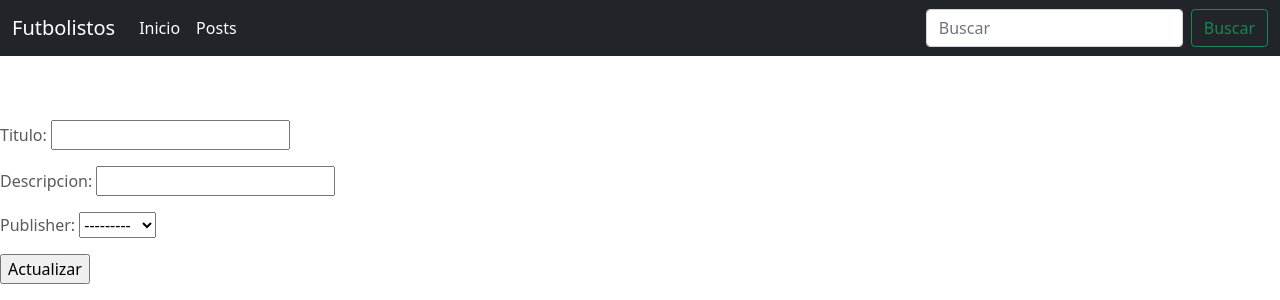
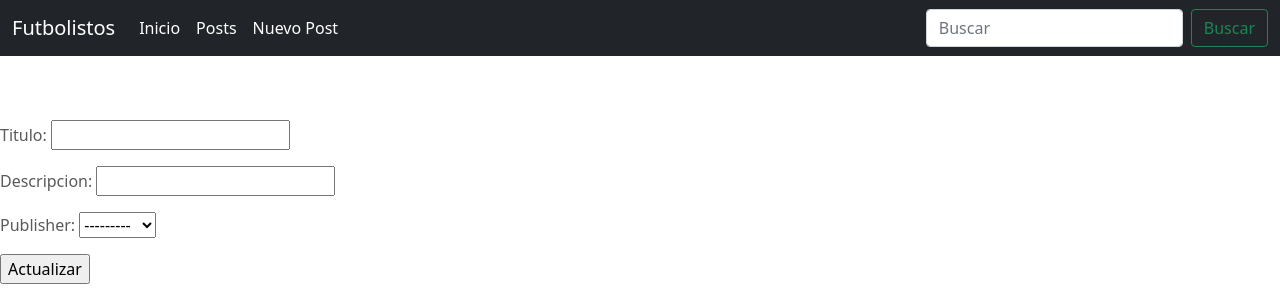
Before and after one commit to kralsito/Kral-Franco-Entrega-Final, a Django app: page /post/create in a window 1280 px wide. Shown: the top 300 px of the page. Run offline with Django 4.2, Linux system fonts and the light colour scheme; the visitor is signed in with stand-in values (Sample User, id 1); data comes from the database, SQL or seed files in the repository; some libraries are stand-ins or nearby versions.

Commit message:
Formulario de Post, detalle/actualizar/borrar, busqueda por titulo de Post y nuevo post

```diff
--- a/ForoApp/templates/ForoApp/base.html
+++ b/ForoApp/templates/ForoApp/base.html
@@ -63,6 +63,9 @@
           <li class="nav-item">
             <a class="nav-link active" aria-current="page" href="{% url 'post-list' %}">Posts</a>
           </li>
+          <li class="nav-item">
+            <a class="nav-link active" aria-current="page" href="{% url 'post-create' %}">Nuevo Post</a>
+          </li>
         </ul>
         <form action="{% url 'post-search' %}" class="d-flex">
           <input class="form-control me-2" name="criterio" type="search" placeholder="Buscar" aria-label="Search">
```
